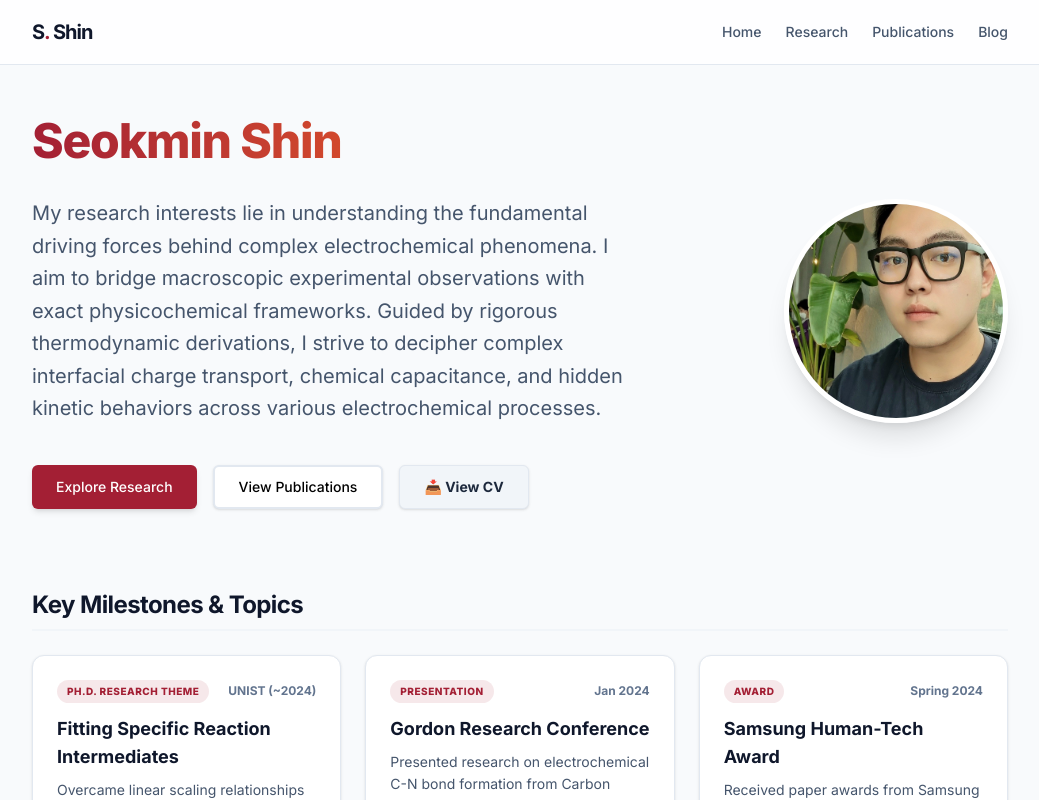
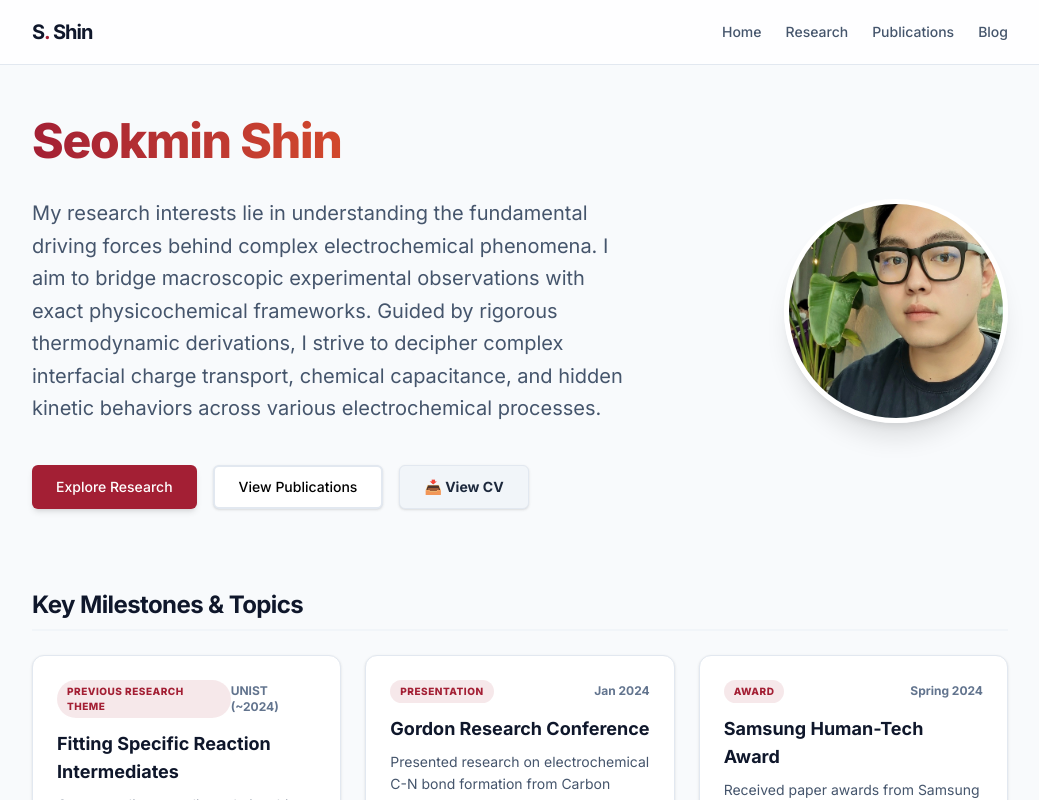
Before and after one commit to SeokminShin/portfolio, a Next.js app: page / in a window 1280 px wide. Shown: the top 800 px of the page, without its empty margins (120-1159 px from the left). Built offline with nearby package versions, Linux system fonts and the light colour scheme.

Commit message:
Update milestone UI tag to 'Previous Research Theme' to prevent PhD completion misunderstanding

```diff
--- a/src/app/page.tsx
+++ b/src/app/page.tsx
@@ -49,7 +49,7 @@ export default function Home() {
         <div className="grid gap-6 sm:grid-cols-2 lg:grid-cols-3">
           {[
             {
-              tag: "Ph.D. Research Theme",
+              tag: "Previous Research Theme",
               title: "Fitting Specific Reaction Intermediates",
               date: "UNIST (~2024)",
               description: "Overcame linear scaling relationships (LSRs) via atomic-scale spacing and self-tandem active sites to drive complex multi-reactant electrocatalysis.",
```
